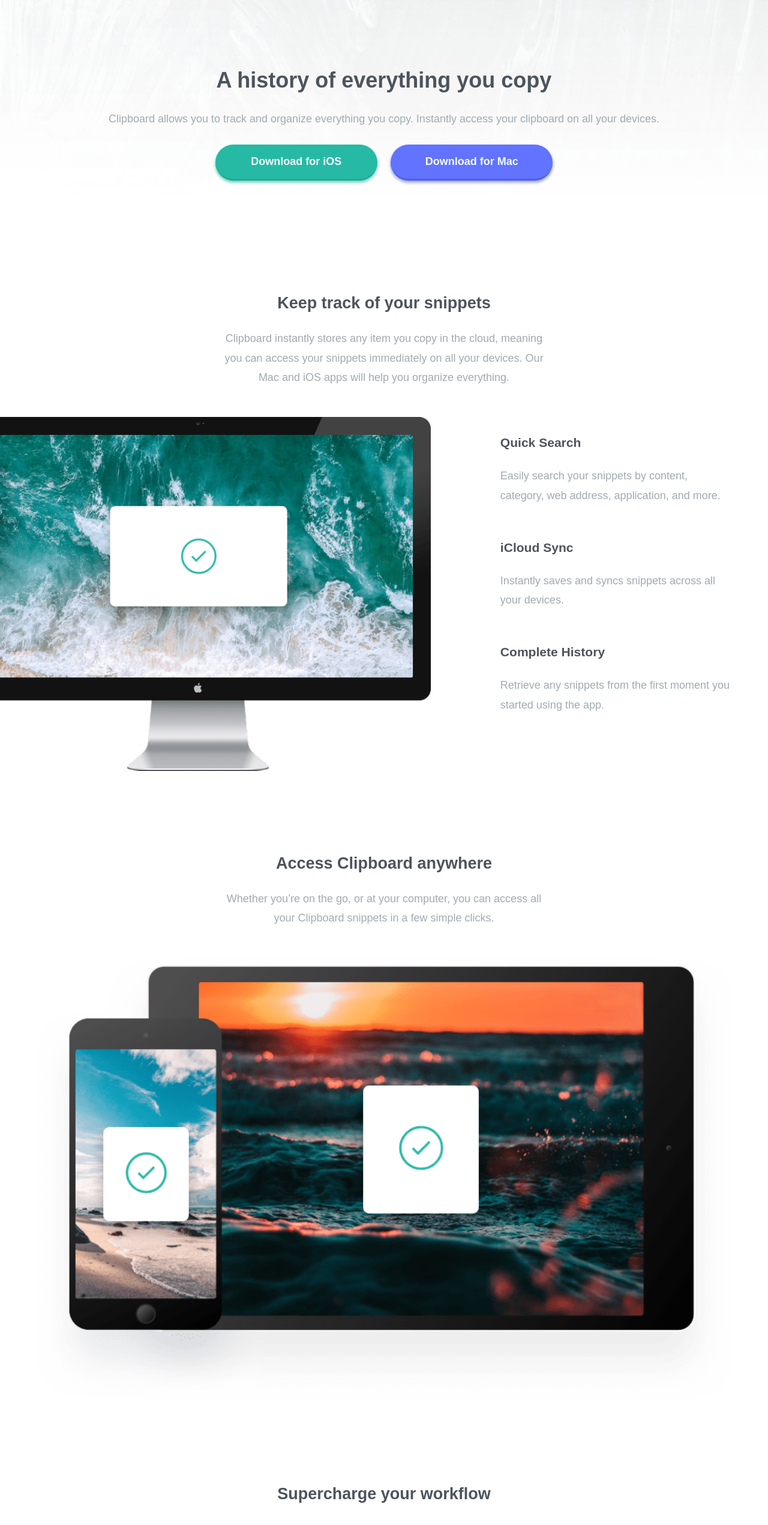
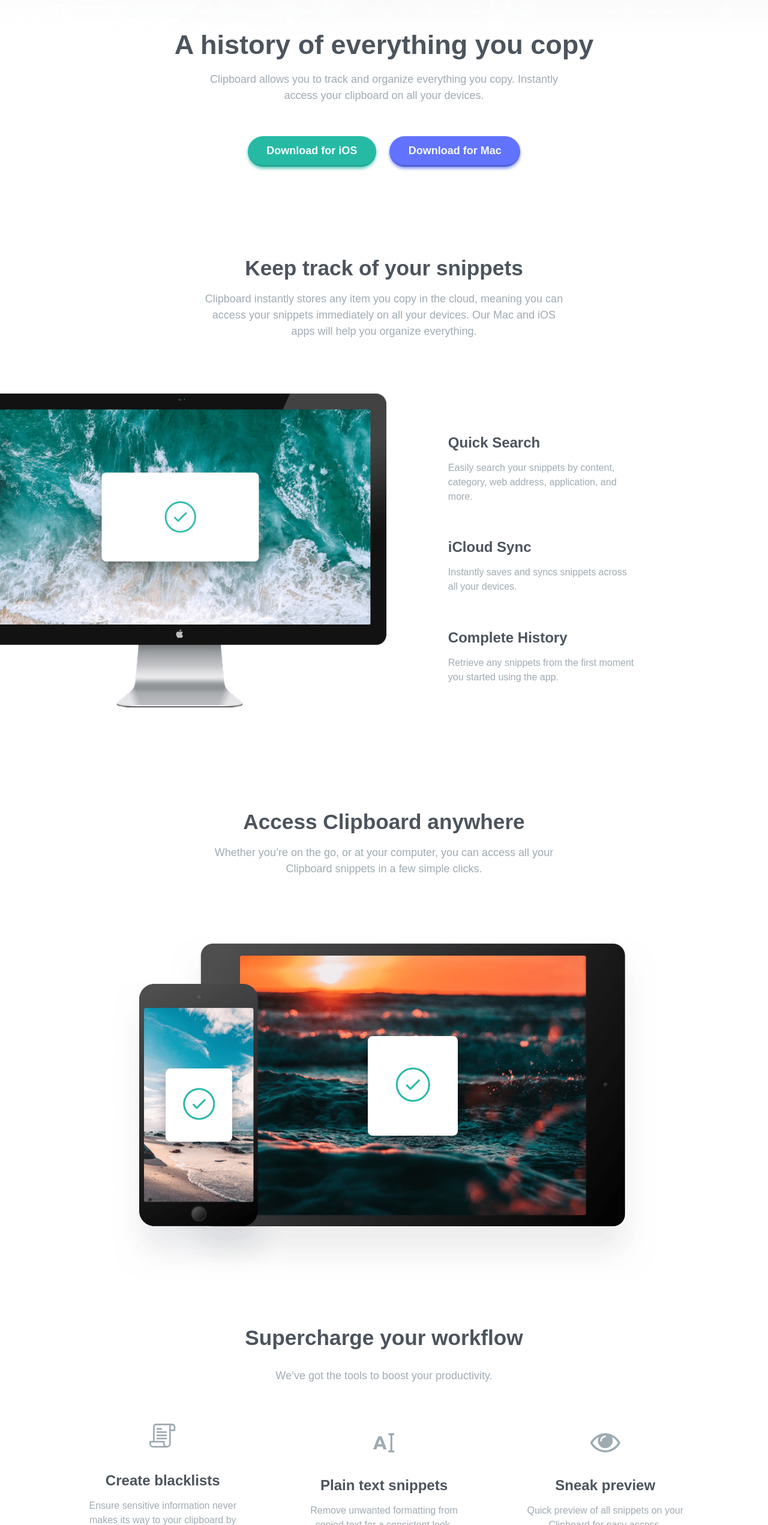
Before and after one commit to martam90/clipboard-landing-page, a plain HTML site: page index.html in a window 1280 px wide. Shown: the part 258-2800 px from the top of the page at 60% size. Drawn offline with Linux system fonts and the light colour scheme; a web font is replaced by a local one.

Commit message:
PixelPerfect

```diff
--- a/css/_header.scss
+++ b/css/_header.scss
@@ -1,25 +1,35 @@
 header {
   background-image: url("/images/bg-header-mobile.png");
+  background-size: contain;
   background-repeat: no-repeat;
-  background-size: 100% 100%;
   padding: $spacing;
+  text-align: center;
 
-  text-align: center;
+  display: flex;
+  flex-direction: column;
+  align-items: center;
 
   .logo {
     padding-top: $spacing * 4;
     padding-bottom: $spacing * 2.5;
   }
 
-  .cta {
-    @include cta;
+  .header__links {
+    display: flex;
+    flex-direction: column;
+    gap: $spacing;
+  }
 
-    &.cta--cyan {
-      @include cta-cyan;
+  .link {
+    @include link;
+    flex-shrink: 0;
+
+    &.link--cyan {
+      @include link-cyan;
     }
 
-    &.cta--blue {
-      @include cta-blue;
+    &.link--blue {
+      @include link-blue;
     }
   }
 }
--- a/css/_main.scss
+++ b/css/_main.scss
@@ -8,13 +8,13 @@ main {
 
   .main__img {
     display: block;
-    width: 100%;
-    height: 100%;
+    max-width: 100%;
+    max-height: 100%;
   }
 
   .main__img-device {
     display: block;
-    width: 100%;
+    max-width: 100%;
   }
 
   .main__img-logo {
@@ -28,15 +28,21 @@ main {
     }
   }
 
-  .cta {
-    @include cta;
+  .main__links {
+    display: flex;
+    flex-direction: column;
+    align-items: center;
 
-    &.cta--cyan {
-      @include cta-cyan;
-    }
+    .link {
+      @include link;
 
-    &.cta--blue {
-      @include cta-blue;
+      &.link--cyan {
+        @include link-cyan;
+      }
+
+      &.link--blue {
+        @include link-blue;
+      }
     }
   }
 }
--- a/css/_media.scss
+++ b/css/_media.scss
@@ -2,37 +2,93 @@
   header {
     background-image: url("../images/bg-header-desktop.png");
     background-repeat: no-repeat;
-    background-size: 100% 100%;
+    background-size: contain;
     padding: $spacing + 1;
-  }
 
-  .header__buttons,
-  .main__buttons {
-    display: flex;
-    justify-content: center;
-    gap: $spacing;
+    .logo {
+      padding-top: 4.5em;
+      padding-bottom: 0;
+    }
 
-    .cta {
-      flex: 0 1 15em;
-      padding: $spacing - 0.25;
-      margin-bottom: 0;
+    .header__links {
+      display: flex;
+      flex-direction: row;
+      justify-content: center;
+      gap: $spacing;
+
+      margin-top: 2em;
+
+      .link {
+        margin-bottom: 0;
+      }
     }
   }
 
+  .text {
+    padding: 1em 0;
+    line-height: 1.5;
+    max-width: 60ch;
+  }
+
   main {
-    padding: $spacing + 2;
+    padding: $spacing + 2 $spacing + 2 $spacing * 4 $spacing + 2;
 
-    .snippets,
+    .textSmall {
+      padding-top: $spacing - 0.25;
+      padding-bottom: 0;
+      line-height: 1.5;
+      font-size: $font-size - 0.125;
+      max-width: 35ch;
+    }
+
+    .textIcon {
+      @extend .textSmall;
+      max-width: 30ch;
+    }
+
+    .top {
+      max-width: 100%;
+      padding: 0;
+    }
+
+    .middle {
+      display: flex;
+      flex-direction: column;
+      align-items: center;
+      margin-top: 4em;
+    }
+
+    .workflow {
+      padding: 1em 0;
+
+      .heading {
+        padding-top: 0.2em;
+      }
+    }
+
+    .bottom {
+      max-width: 100%;
+      display: flex;
+      flex-direction: column;
+      align-items: center;
+      padding-top: 6em;
+    }
+
+    .snippets {
+      margin: 0 auto;
+      max-width: 60ch;
+      text-align: center;
+      padding-bottom: 4em;
+    }
+
     .access {
-      margin: 0 auto;
-      width: 30em;
-      text-align: center;
-      padding-bottom: $spacing;
+      @extend .snippets;
+      padding-bottom: 4.5em;
     }
 
     .desktop__content {
       display: grid;
-      grid-template-columns: 2fr 1fr;
+      grid-template-columns: 1.45fr 1fr;
 
       .main__img {
         position: relative;
@@ -42,25 +98,42 @@
       .desktop__items {
         display: flex;
         flex-direction: column;
+        margin-bottom: 1.25em;
+        @supports (gap: 1.25em) {
+          gap: 1.25em;
+        }
         text-align: left;
+        padding-top: 1.8em;
       }
     }
 
     .main__icons {
       display: flex;
-      justify-content: center;
-      align-items: baseline;
+      justify-content: space-evenly;
+      align-items: center;
       gap: $spacing;
-      padding-top: $spacing;
+      margin-top: $spacing + 0.75;
+      margin-bottom: 9em;
     }
 
     .main__img-logo {
+      display: grid;
+      grid-template-columns: repeat(auto-fit, minmax(10em, 1fr));
+
+      & > img {
+        margin: 0 auto;
+      }
+    }
+
+    .main__links {
       display: flex;
       flex-direction: row;
-      justify-content: space-around;
+      align-items: center;
+      gap: $spacing;
+      margin-top: 2em;
 
-      & > img {
-        padding-bottom: 0;
+      .link {
+        margin-bottom: 0;
       }
     }
   }
@@ -69,7 +142,7 @@
     display: grid;
     grid-template-columns: repeat(5, 1fr);
     grid-template-rows: repeat(5, auto);
-    padding: $spacing 0;
+    padding: 3.25em 1em;
 
     .logo {
       place-self: center;
@@ -79,8 +152,14 @@
       display: grid;
       grid-template-columns: repeat(3, 1fr);
       grid-template-rows: repeat(2, 1fr);
+      gap: $spacing - 0.25;
       grid-column: 2 / 4;
       padding: 0;
+
+      .nav__link {
+        margin-left: $spacing;
+        margin-right: $spacing;
+      }
 
       .link--top {
         grid-column: 3 / 4;
@@ -100,6 +179,7 @@
     .footer__icons {
       grid-column: 5 / 6;
       justify-content: flex-start;
+      margin-left: 2.5em;
     }
 
     .attribution {
@@ -110,10 +190,16 @@
   }
 
   h1 {
-    font-size: $font-size * 2;
+    font-size: $font-size * 2.5;
+    padding-top: 1.35em;
   }
 
   h2 {
-    font-size: $font-size * 1.5;
+    font-size: 2.2rem;
+    padding-top: 1.4em;
+  }
+
+  h3 {
+    font-size: 1.5rem;
   }
 }
--- a/index.html
+++ b/index.html
@@ -21,21 +21,21 @@
     <header>
       <img class="logo" src="images/logo.svg" alt="logo" />
       <h1>A history of everything you copy</h1>
-      <p>
+      <p class="text">
         Clipboard allows you to track and organize everything you copy.
         Instantly access your clipboard on all your devices.
       </p>
-      <div class="header__buttons">
-        <button title="button" class="cta cta--cyan">Download for iOS</button>
-        <button title="button" class="cta cta--blue">Download for Mac</button>
+      <div class="header__links">
+        <a href="#" title="Download" class="link link--cyan">Download for iOS</a>
+        <a href="#" title="Download" class="link link--blue">Download for Mac</a>
       </div>
     </header>
 
     <main>
-      <section>
+      <section class="top">
         <div class="snippets">
           <h2>Keep track of your snippets</h2>
-          <p>
+          <p class="text">
             Clipboard instantly stores any item you copy in the cloud, meaning
             you can access your snippets immediately on all your devices. Our
             Mac and iOS apps will help you organize everything.
@@ -51,7 +51,7 @@
           <div class="desktop__items">
             <div>
               <h3>Quick Search</h3>
-              <p>
+              <p class="textSmall">
                 Easily search your snippets by content, category, web address,
                 application, and more.
               </p>
@@ -59,12 +59,12 @@
 
             <div>
               <h3>iCloud Sync</h3>
-              <p>Instantly saves and syncs snippets across all your devices.</p>
+              <p class="textSmall">Instantly saves and syncs snippets across all your devices.</p>
             </div>
 
             <div>
               <h3>Complete History</h3>
-              <p>
+              <p class="textSmall">
                 Retrieve any snippets from the first moment you started using
                 the app.
               </p>
@@ -73,10 +73,10 @@
         </div>
       </section>
 
-      <section>
+      <section class="middle">
         <div class="access">
           <h2>Access Clipboard anywhere</h2>
-          <p>
+          <p class="text">
             Whether you’re on the go, or at your computer, you can access all
             your Clipboard snippets in a few simple clicks.
           </p>
@@ -85,15 +85,15 @@
         <img class="main__img-device" src="images/image-devices.png" alt="devices" />
       </section>
 
-      <section>
-        <h2>Supercharge your workflow</h2>
+      <section class="workflow">
+        <h2 class="heading">Supercharge your workflow</h2>
         <p>We’ve got the tools to boost your productivity.</p>
 
         <div class="main__icons">
           <div>
             <img src="images/icon-blacklist.svg" alt="text" />
-            <h4>Create blacklists</h4>
-            <p>
+            <h3>Create blacklists</h3>
+            <p class="textIcon">
               Ensure sensitive information never makes its way to your clipboard
               by excluding certain sources.
             </p>
@@ -101,16 +101,16 @@
 
           <div>
             <img src="images/icon-text.svg" alt="text" />
-            <h4>Plain text snippets</h4>
-            <p>
+            <h3>Plain text snippets</h3>
+            <p class="textIcon">
               Remove unwanted formatting from copied text for a consistent look.
             </p>
           </div>
 
           <div>
             <img src="images/icon-preview.svg" alt="eye" />
-            <h4>Sneak preview</h4>
-            <p>
+            <h3>Sneak preview</h3>
+            <p class="textIcon">
               Quick preview of all snippets on your Clipboard for easy access.
             </p>
           </div>
@@ -125,15 +125,15 @@
           <img src="images/logo-vector-graphics.png" alt="vector graphic" />
         </div>
 
-      <section>
+      <section class="bottom">
         <h2>Clipboard for iOS and Mac OS</h2>
-        <p>
+        <p class="text">
           Available for free on the App Store. Download for Mac or iOS, sync
           with iCloud and you’re ready to start adding to your clipboard.
         </p>
-        <div class="main__buttons">
-          <button title="button" class="cta cta--cyan">Download for iOS</button>
-          <button title="button" class="cta cta--blue">Download for Mac</button>
+        <div class="main__links">
+          <a href="#" title="Download" class="link link--cyan">Download for iOS</a>
+          <a href="#" title="Download" class="link link--blue">Download for Mac</a>
         </div>
       </section>
     </main>
@@ -164,27 +164,28 @@
       </div>
 
       <div class="footer__icons">
-        <a class="icon__img" href="#"
-          ><svg width="24" height="24" xmlns="http://www.w3.org/2000/svg">
+        <a class="icon__img" href="#">
+        <title>facebook</title>
+          <svg width="24" height="24" xmlns="http://www.w3.org/2000/svg">
             <path
               d="M22.675 0H1.325C.593 0 0 .593 0 1.325v21.351C0 23.407.593 24 1.325 24H12.82v-9.294H9.692v-3.622h3.128V8.413c0-3.1 1.893-4.788 4.659-4.788 1.325 0 2.463.099 2.795.143v3.24l-1.918.001c-1.504 0-1.795.715-1.795 1.763v2.313h3.587l-.467 3.622h-3.12V24h6.116c.73 0 1.323-.593 1.323-1.325V1.325C24 .593 23.407 0 22.675 0z"
               fill-rule="nonzero"
-            /></svg
-        ></a>
-        <a class="icon__img" href="#"
-          ><svg width="24" height="20" xmlns="http://www.w3.org/2000/svg">
+            /></svg></a>
+        <a class="icon__img" href="#">
+          <title>twitter</title>
+          <svg width="24" height="20" xmlns="http://www.w3.org/2000/svg">
             <path
               d="M24 2.557a9.83 9.83 0 01-2.828.775A4.932 4.932 0 0023.337.608a9.864 9.864 0 01-3.127 1.195A4.916 4.916 0 0016.616.248c-3.179 0-5.515 2.966-4.797 6.045A13.978 13.978 0 011.671 1.149a4.93 4.93 0 001.523 6.574 4.903 4.903 0 01-2.229-.616c-.054 2.281 1.581 4.415 3.949 4.89a4.935 4.935 0 01-2.224.084 4.928 4.928 0 004.6 3.419A9.9 9.9 0 010 17.54a13.94 13.94 0 007.548 2.212c9.142 0 14.307-7.721 13.995-14.646A10.025 10.025 0 0024 2.557z"
               fill-rule="nonzero"
-            /></svg
-        ></a>
-        <a class="icon__img" href="#"
-          ><svg width="24" height="24" xmlns="http://www.w3.org/2000/svg">
+          /></svg></a>
+
+        <a class="icon__img" href="#">
+        <title>instagram</title>
+          <svg width="24" height="24" xmlns="http://www.w3.org/2000/svg">
             <path
               d="M12 2.163c3.204 0 3.584.012 4.85.07 3.252.148 4.771 1.691 4.919 4.919.058 1.265.069 1.645.069 4.849 0 3.205-.012 3.584-.069 4.849-.149 3.225-1.664 4.771-4.919 4.919-1.266.058-1.644.07-4.85.07-3.204 0-3.584-.012-4.849-.07-3.26-.149-4.771-1.699-4.919-4.92-.058-1.265-.07-1.644-.07-4.849 0-3.204.013-3.583.07-4.849.149-3.227 1.664-4.771 4.919-4.919 1.266-.057 1.645-.069 4.849-.069zM12 0C8.741 0 8.333.014 7.053.072 2.695.272.273 2.69.073 7.052.014 8.333 0 8.741 0 12c0 3.259.014 3.668.072 4.948.2 4.358 2.618 6.78 6.98 6.98C8.333 23.986 8.741 24 12 24c3.259 0 3.668-.014 4.948-.072 4.354-.2 6.782-2.618 6.979-6.98.059-1.28.073-1.689.073-4.948 0-3.259-.014-3.667-.072-4.947-.196-4.354-2.617-6.78-6.979-6.98C15.668.014 15.259 0 12 0zm0 5.838a6.162 6.162 0 100 12.324 6.162 6.162 0 000-12.324zM12 16a4 4 0 110-8 4 4 0 010 8zm6.406-11.845a1.44 1.44 0 100 2.881 1.44 1.44 0 000-2.881z"
               fill-rule="nonzero"
-            /></svg
-        ></a>
+            /></svg></a>
       </div>
 
       <p class="attribution">
```
Also changed, not shown: css/_variables.scss (+4 -7 lines), css/style.css, 1 other file.
